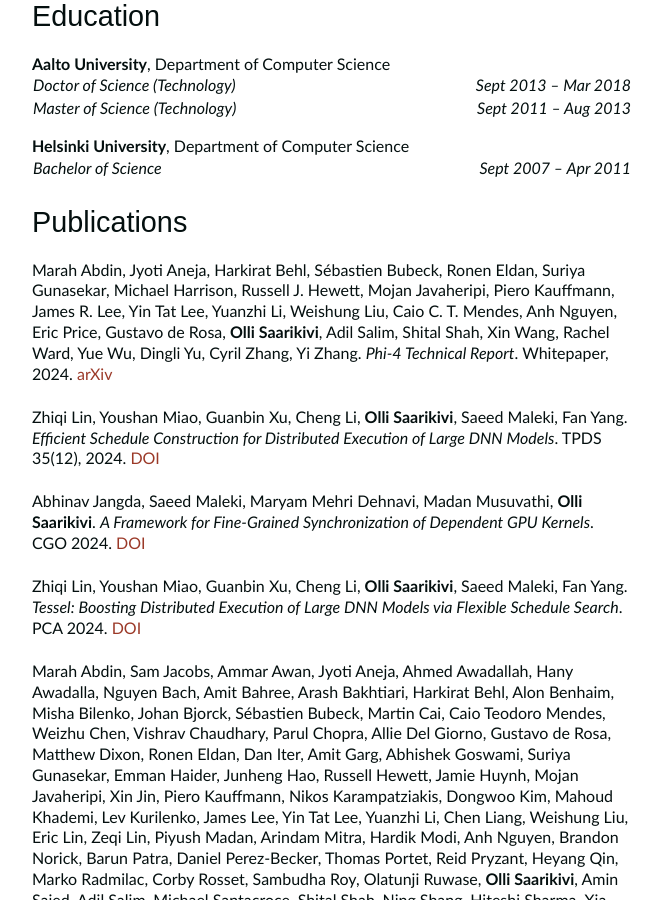
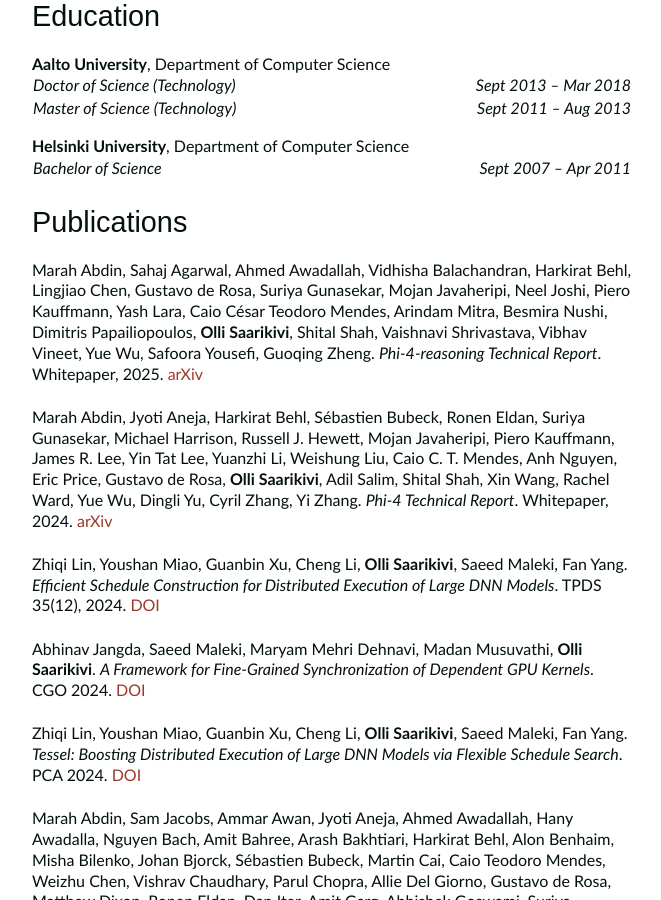
Before and after one commit to OlliSaarikivi/homepage, a Jekyll site: the page built from cv.md, in a window 1280 px wide and 900 px high, scrolled down 1285 px. Shown: the whole window, without its empty margins (308-969 px from the left). Built offline with Jekyll 4.4.1, drawn with Linux system fonts in a browser that asks for light colours.

Commit message:
Update cv.md

```diff
--- a/cv.md
+++ b/cv.md
@@ -103,6 +103,11 @@
 {: class="nohead"}
 
 ## Publications
+
+Marah Abdin, Sahaj Agarwal, Ahmed Awadallah, Vidhisha Balachandran, Harkirat Behl, Lingjiao Chen, Gustavo de Rosa, Suriya Gunasekar, Mojan Javaheripi, Neel Joshi, Piero Kauffmann, Yash Lara, Caio César Teodoro Mendes, Arindam Mitra, Besmira Nushi, Dimitris Papailiopoulos, **Olli Saarikivi**, Shital Shah, Vaishnavi Shrivastava, Vibhav Vineet, Yue Wu, Safoora Yousefi, Guoqing Zheng.
+*Phi-4-reasoning Technical Report*.
+Whitepaper, 2025.
+[arXiv](https://arxiv.org/abs/2504.21318)
 
 Marah Abdin, Jyoti Aneja, Harkirat Behl, Sébastien Bubeck, Ronen Eldan, Suriya Gunasekar, Michael Harrison, Russell J. Hewett, Mojan Javaheripi, Piero Kauffmann, James R. Lee, Yin Tat Lee, Yuanzhi Li, Weishung Liu, Caio C. T. Mendes, Anh Nguyen, Eric Price, Gustavo de Rosa, **Olli Saarikivi**, Adil Salim, Shital Shah, Xin Wang, Rachel Ward, Yue Wu, Dingli Yu, Cyril Zhang, Yi Zhang.
 *Phi-4 Technical Report*.
```
